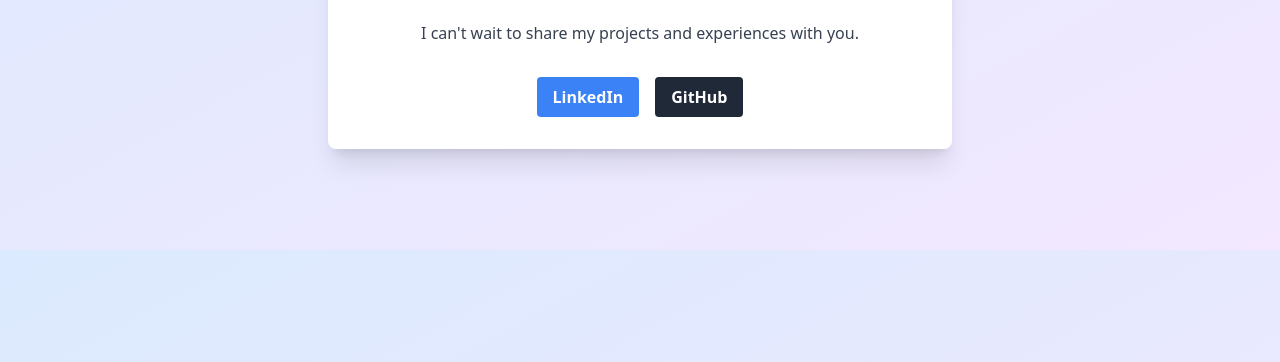
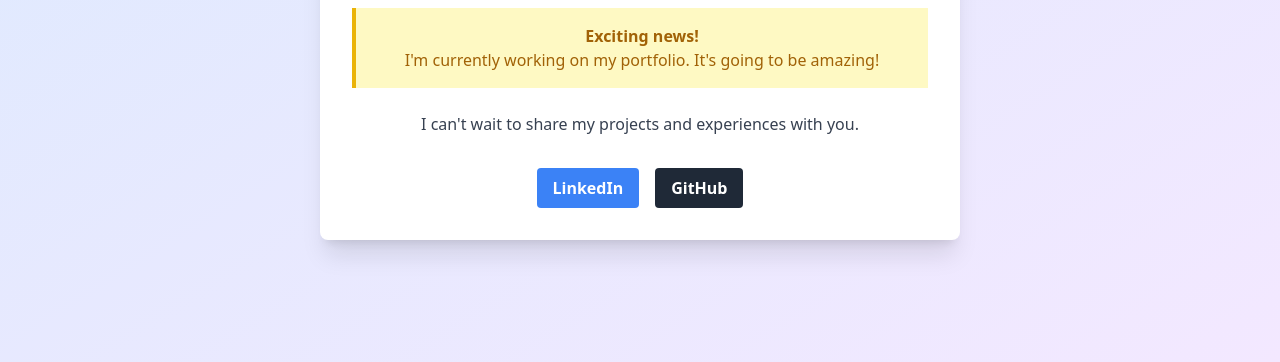
Before and after one commit to u-alexandru/portfolio, a website: page frontend/index.html in a window 1280 px wide. Shown: the part 438-800 px from the top of the page. Drawn offline with Linux system fonts and the light colour scheme.

Commit message:
feat: fixing layout

```diff
--- a/frontend/index.html
+++ b/frontend/index.html
@@ -40,9 +40,10 @@
     <title>Portfolio - Alexandru Ungureanu</title>
 </head>
 
-<body class="bg-gradient-to-br from-blue-100 to-purple-100 min-h-screen flex items-center justify-center p-4 flex-col -mt-28">
+<body class="bg-gradient-to-br from-blue-100 to-purple-100 min-h-screen flex items-center justify-center p-4 flex-col relative">
+<div class="md:w-1/2 flex items-center flex-col absolute top-10 md:top-20">
     <img src="/static/images/coming-soon.webp" alt="" width="300" height="300" class="rounded">
-<main class="bg-white rounded-lg shadow-xl p-8 w-full md:w-1/2 text-center mt-2">
+    <main class="bg-white rounded-lg shadow-xl p-8 w-full text-center mt-2">
         <h1 class="text-3xl font-bold text-gray-800 mb-4">Hello, I'm Alexandru Ungureanu</h1>
         <p class="text-xl text-gray-600 mb-6">Welcome to my corner of the web!</p>
         <div class="bg-yellow-100 border-l-4 border-yellow-500 text-yellow-700 p-4 mb-6" role="alert">
@@ -59,5 +60,6 @@
             </a>
         </div>
     </main>
+</div>
 </body>
 </html>
```
Also changed, not shown: frontend/static/css/tailwind.css. Lines whose indentation alone changed are shown as unchanged.
